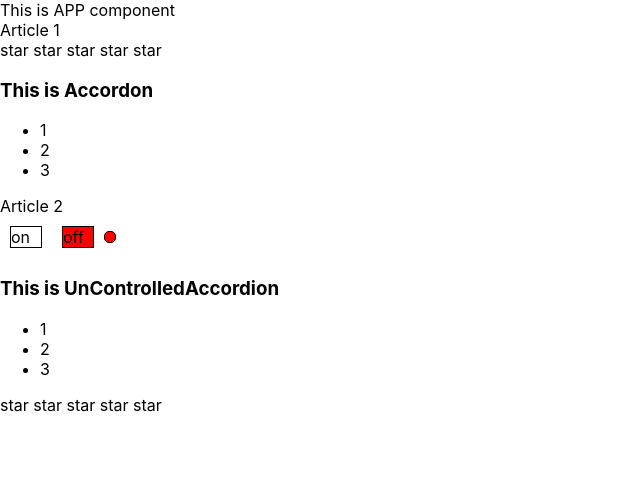
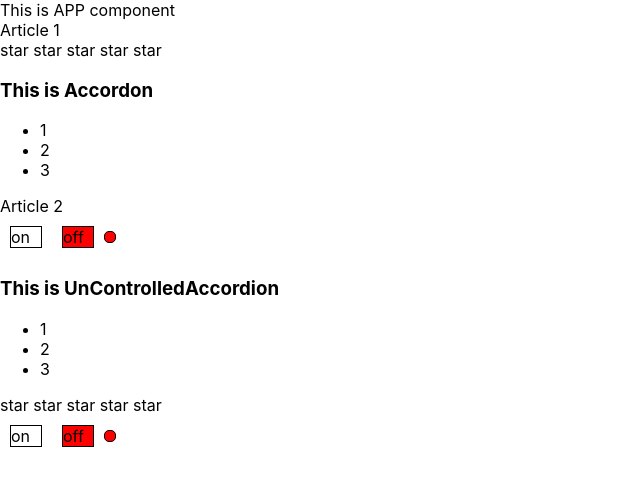
Before and after one commit to Lam1ro4eQ/it-kamasutra, a React (Create React App) app in the folder accordion/: page / in a window 1280 px wide. Shown: the top 486 px of the page, without its empty margins (0-640 px from the left). Built offline with nearby package versions, Linux system fonts and the light colour scheme.

Commit message:
Callback

```diff
--- a/accordion/src/App.tsx
+++ b/accordion/src/App.tsx
@@ -1,21 +1,23 @@
 import React, {useState} from 'react';
 import {Accordion} from "./components/Accordion/Accordion";
 import {Rating, RatingValueType} from "./components/Rating/Rating";
-import OnOff from "./components/OnOff/OnOff";
 import {UnControlledAccordion} from "./components/UnControlledAccordion/UnControlledAccordion";
 import {UnControlledRating} from "./components/UnControlledRating/UnControlledRating";
+import OnOff from "./components/OnOff/OnOff";
+import {UnControlledOnOff} from "./components/UnControlledOnOff/UnControlledOnOff";
 
 
 const App = () => {
     let [ratingValue, setRatingValue] = useState<RatingValueType>(0)
     let [collapsed, setCollapsed] = useState(false)
+    let [on,SetOn] = useState(false)
     return (
         <div className={"App"}>
             <PageTitle title={"This is APP component"}/>
             <>Article 1</>
             <Rating value={ratingValue} onClick={setRatingValue}/>
 
-            <Accordion titleValue={"This is Accordon "} collapsed={collapsed} onClick={setCollapsed}/>
+            <Accordion titleValue={"This is Accordon "} collapsed={collapsed} onClick={ () => {setCollapsed(!collapsed)}}/>
 
             <>Article 2</>
             {/*<Rating value={0}/>*/}
@@ -24,9 +26,10 @@ const App = () => {
             {/*<Rating value={3}/>*/}
             {/*<Rating value={4}/>*/}
             {/*<Rating value={5}/>*/}
-            <OnOff/>
+            <UnControlledOnOff/>
             <UnControlledAccordion titleValue={"This is UnControlledAccordion "}/>
             <UnControlledRating/>
+            <OnOff on={on} SetOn={()=>{SetOn(!on)}}/>
         </div>
     );
 };
--- a/accordion/src/components/Accordion/Accordion.tsx
+++ b/accordion/src/components/Accordion/Accordion.tsx
@@ -3,12 +3,12 @@ import React from "react";
 type AccordionPropsType = {
     titleValue: string
     collapsed: boolean
-    onClick: (collapsed: boolean) => void
+    onClick: () => void
 }
 
 export function Accordion(props: AccordionPropsType) {
     return <div>
-        <AccordionTitle title={props.titleValue} onClick={props.onClick} collapsed={props.collapsed}/>
+        <AccordionTitle title={props.titleValue} onClick={props.onClick}/>
         {!props.collapsed && <AccordionBody/>}
     </div>
 }
@@ -16,14 +16,13 @@ export function Accordion(props: AccordionPropsType) {
 
 type AccordionTitlePropsType = {
     title: string
-    collapsed: boolean
-    onClick: (collapsed: boolean) => void
+    onClick: () => void
 }
 
 function AccordionTitle(props: AccordionTitlePropsType) {
     return (
         <h3 onClick={() => {
-            props.onClick(!props.collapsed)
+            props.onClick()
         }}>{props.title}</h3>
     )
 }
--- a/accordion/src/components/OnOff/OnOff.tsx
+++ b/accordion/src/components/OnOff/OnOff.tsx
@@ -1,13 +1,14 @@
-import React, {useState} from 'react';
+import React from 'react';
 
 
 type OnOffPropsType = {
-    // on: boolean
+    on: boolean
+    SetOn: () => void
 }
 
 
 const OnOff = (props: OnOffPropsType) => {
-    let [on,Seton] = useState(false)
+
 
     const onStyle = {
         width: '30px',
@@ -15,7 +16,7 @@ const OnOff = (props: OnOffPropsType) => {
         border: '1px solid black',
         display: 'inline-block',
         margin: '10px 10px',
-        backgroundColor: on ? 'green' : 'white'
+        backgroundColor: props.on ? 'green' : 'white'
     };
     const ofStyle = {
         width: '30px',
@@ -23,7 +24,7 @@ const OnOff = (props: OnOffPropsType) => {
         border: '1px solid black',
         display: 'inline-block',
         margin: '10px 10px',
-        backgroundColor: on ? 'white' : 'red'
+        backgroundColor: props.on ? 'white' : 'red'
     };
     const indicatorStyle = {
         width: '10px',
@@ -32,16 +33,22 @@ const OnOff = (props: OnOffPropsType) => {
         border: '1px solid black',
         display: 'inline-block',
         margin: 'auto auto',
-        backgroundColor: on ? 'green' : 'red'
+        backgroundColor: props.on ? 'green' : 'red'
     };
 
-        return (
-            <div>
-                <div style={onStyle} onClick={()=>{Seton(true)}}>on</div>
-                <div style={ofStyle} onClick={()=>{Seton(false)}}>off</div>
-                <div style={indicatorStyle}></div>
+    return (
+        <div>
+            <div style={onStyle} onClick={() => {
+                props.SetOn()
+            }}>on
             </div>
-        );
+            <div style={ofStyle} onClick={() => {
+                props.SetOn()
+            }}>off
+            </div>
+            <div style={indicatorStyle}></div>
+        </div>
+    );
 };
 
 export default OnOff;
--- /dev/null
+++ b/accordion/src/components/UnControlledOnOff/UnControlledOnOff.css
@@ -0,0 +1,6 @@
+.red {
+    background-color: red;
+}
+.green {
+    background-color: green;
+}
--- /dev/null
+++ b/accordion/src/components/UnControlledOnOff/UnControlledOnOff.tsx
@@ -0,0 +1,45 @@
+import React, {useState} from 'react';
+
+
+type UnOnOffPropsType = {
+    // on: boolean
+}
+
+
+export const UnControlledOnOff = (props: UnOnOffPropsType) => {
+    let [on,Seton] = useState(false)
+
+    const onStyle = {
+        width: '30px',
+        height: '20px',
+        border: '1px solid black',
+        display: 'inline-block',
+        margin: '10px 10px',
+        backgroundColor: on ? 'green' : 'white'
+    };
+    const ofStyle = {
+        width: '30px',
+        height: '20px',
+        border: '1px solid black',
+        display: 'inline-block',
+        margin: '10px 10px',
+        backgroundColor: on ? 'white' : 'red'
+    };
+    const indicatorStyle = {
+        width: '10px',
+        height: '10px',
+        borderRadius: '5px',
+        border: '1px solid black',
+        display: 'inline-block',
+        margin: 'auto auto',
+        backgroundColor: on ? 'green' : 'red'
+    };
+
+        return (
+            <div>
+                <div style={onStyle} onClick={()=>{Seton(true)}}>on</div>
+                <div style={ofStyle} onClick={()=>{Seton(false)}}>off</div>
+                <div style={indicatorStyle}></div>
+            </div>
+        );
+};
```
